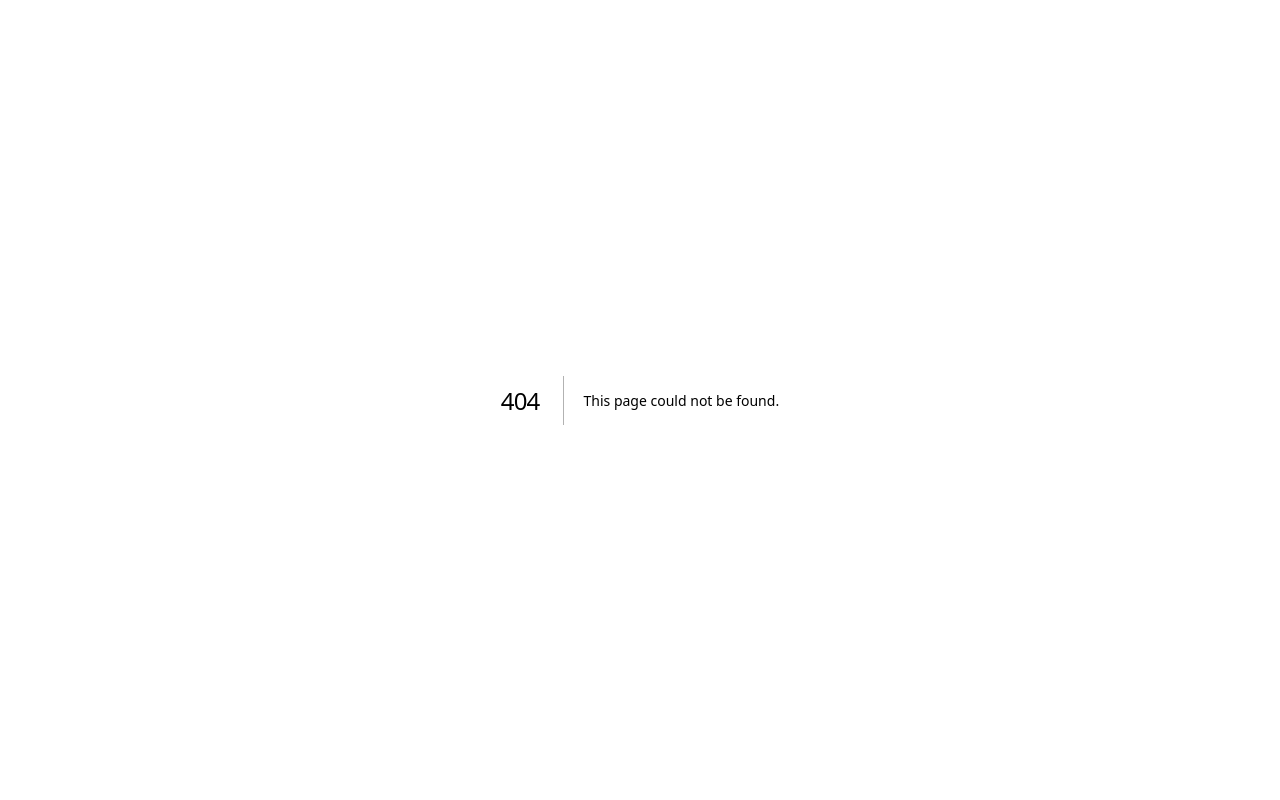
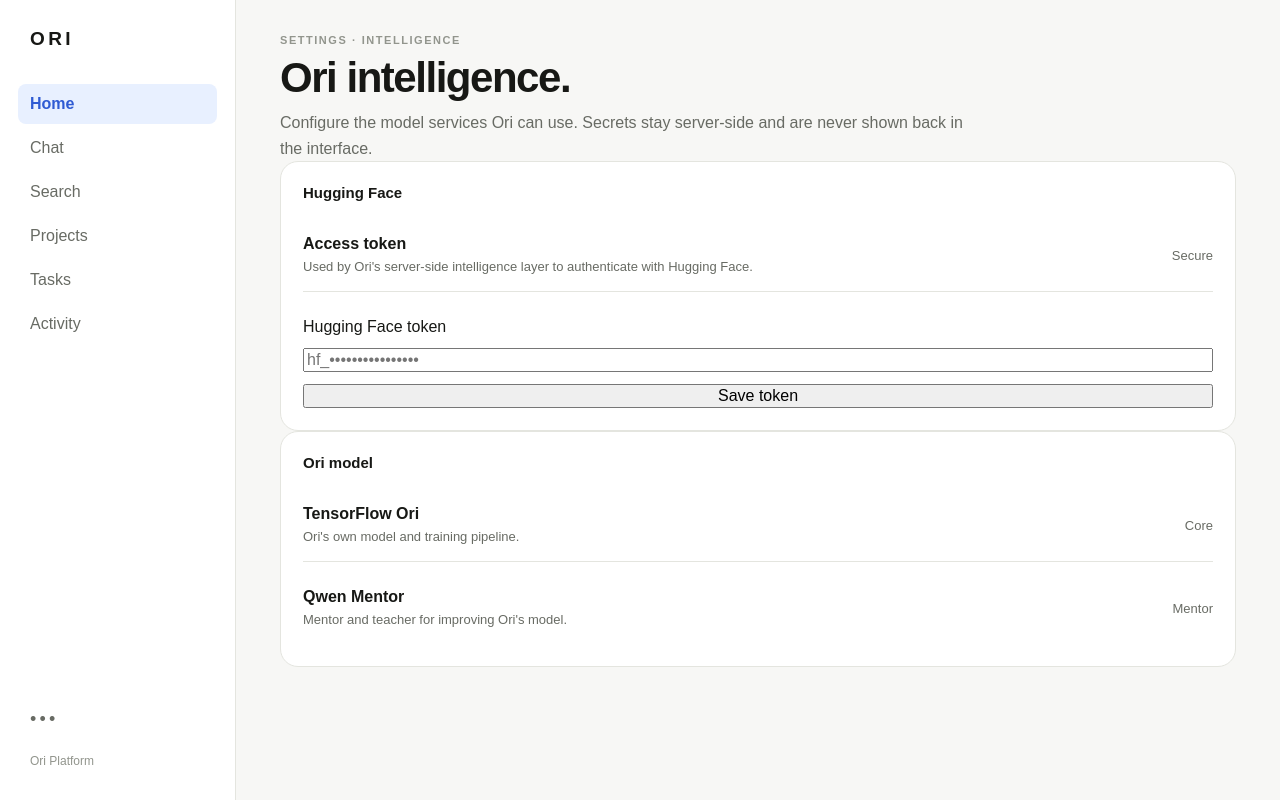
Before and after one commit to 30lnewcomb-byte/ori-platform, a Next.js app in the folder apps/web/: page /settings/intelligence in a window 1280 px wide. Before the commit this address had no page. Built offline with nearby package versions, Linux system fonts and the light colour scheme; a web font is replaced by a local one.

Commit message:
Add Intelligence settings UI for Hugging Face

```diff
--- /dev/null
+++ b/apps/web/app/settings/intelligence/page.tsx
@@ -0,0 +1,43 @@
+import AppShell from '../../../components/app-shell'
+
+export default function IntelligenceSettingsPage() {
+  return (
+    <AppShell active="Home">
+      <header className="topbar">
+        <div>
+          <p className="eyebrow">SETTINGS · INTELLIGENCE</p>
+          <h1>Ori intelligence.</h1>
+          <p className="appIntro">Configure the model services Ori can use. Secrets stay server-side and are never shown back in the interface.</p>
+        </div>
+      </header>
+
+      <div className="homeGrid">
+        <section className="sectionBlock">
+          <div className="sectionHeader"><h3>Hugging Face</h3></div>
+          <div className="dataList">
+            <div className="dataRow">
+              <div>
+                <strong>Access token</strong>
+                <span>Used by Ori's server-side intelligence layer to authenticate with Hugging Face.</span>
+              </div>
+              <span>Secure</span>
+            </div>
+            <form action="/api/settings/intelligence" method="post" style={{display:'grid', gap:'12px', marginTop:'16px'}}>
+              <label htmlFor="hf-token">Hugging Face token</label>
+              <input id="hf-token" name="hfToken" type="password" autoComplete="off" placeholder="hf_••••••••••••••••" required />
+              <button type="submit">Save token</button>
+            </form>
+          </div>
+        </section>
+
+        <section className="sectionBlock">
+          <div className="sectionHeader"><h3>Ori model</h3></div>
+          <div className="dataList">
+            <div className="dataRow"><div><strong>TensorFlow Ori</strong><span>Ori's own model and training pipeline.</span></div><span>Core</span></div>
+            <div className="dataRow"><div><strong>Qwen Mentor</strong><span>Mentor and teacher for improving Ori's model.</span></div><span>Mentor</span></div>
+          </div>
+        </section>
+      </div>
+    </AppShell>
+  )
+}
```
